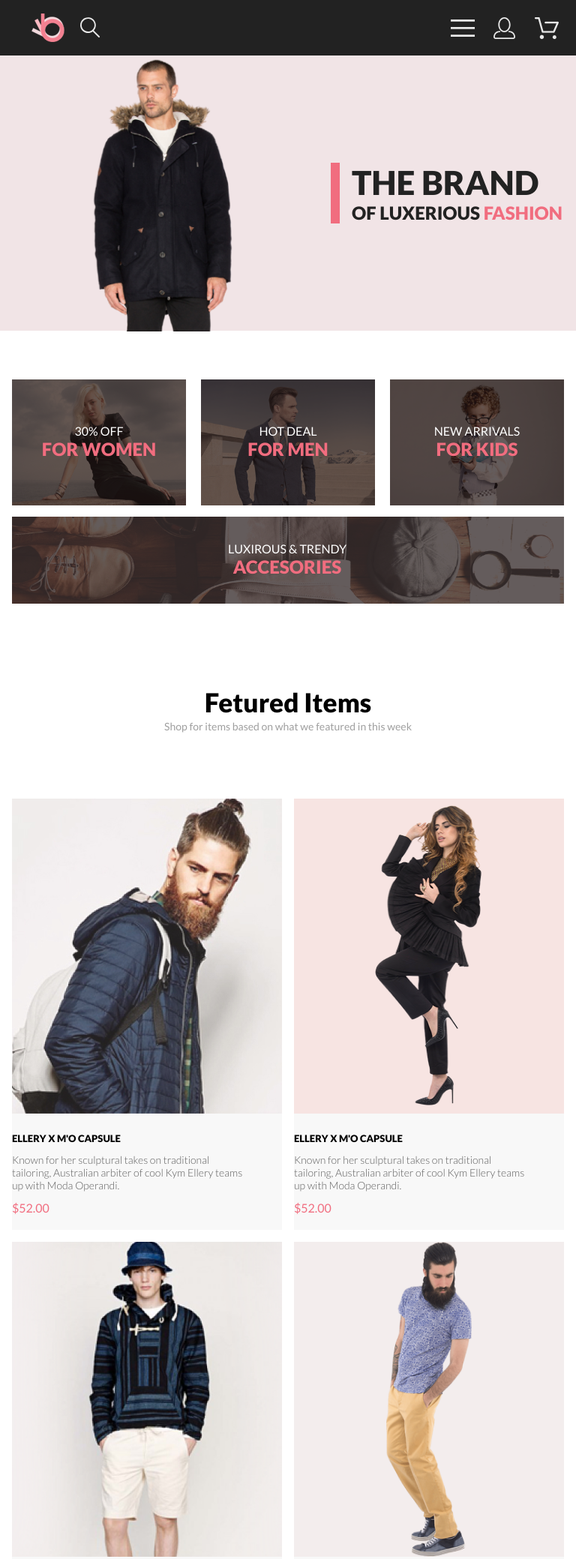
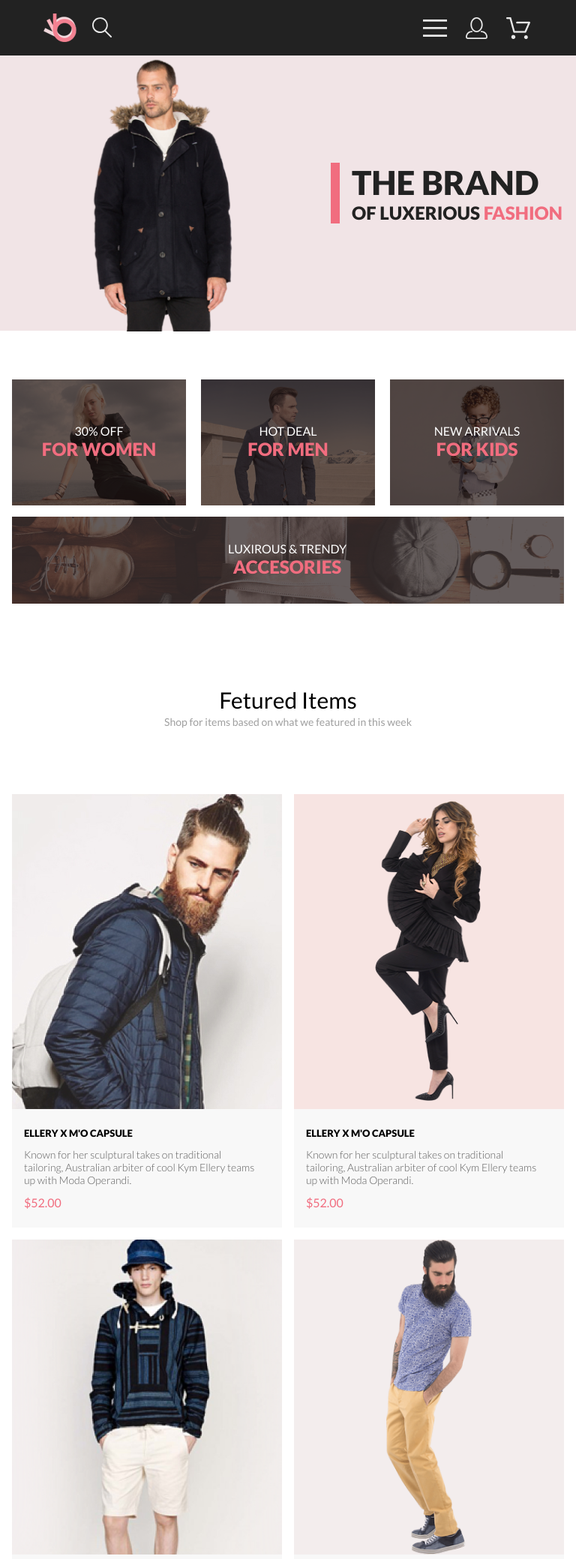
Before and after one commit to LimitEditions/HTML_SCC, a plain HTML site: page HomeWork_6/index.html in a window 768 px wide. Shown: the top 2079 px of the page at 75% size. Drawn offline with Linux system fonts and the light colour scheme.

Commit message:
домашнее задание 7

```diff
--- a/HomeWork_6/index.html
+++ b/HomeWork_6/index.html
@@ -8,18 +8,24 @@
   </head>
   <body>
     <header class="contener header__style">
+      <div class="header">
         <div class="logo">
           <a href="#"><img src="./img/logo.png" alt="logo" /></a>
-        <button class="button"><img src="./img/lupa.svg" alt="lupa" /></button>
+          <button class="button">
+            <img src="./img/lupa.svg" alt="lupa" />
+          </button>
         </div>
         <div class="navigation">
-        <button class="button"><img src="./img/menu.svg" alt="menu" /></button>
+          <button class="button">
+            <img src="./img/menu.svg" alt="menu" />
+          </button>
           <button class="button">
             <img src="./img/profile.svg" alt="profile" />
           </button>
           <button class="button">
             <img src="./img/basket.png" alt="basket" />
           </button>
+        </div>
       </div>
     </header>
     <main class="contener main__style">
--- a/HomeWork_6/style.css
+++ b/HomeWork_6/style.css
@@ -19,7 +19,7 @@ img {
 }
 
 .contener {
-  min-width: 1600px;
+  max-width: 1600px;
 }
 
 .header__style {
@@ -30,11 +30,21 @@ img {
   gap: 859px;
 }
 
+.header {
+  width: 1140px;
+  display: flex;
+  justify-content: space-between;
+  align-items: center;
+  margin-left: auto;
+  margin-right: auto;
+}
+
 .logo {
   display: flex;
   width: 111px;
-  margin-left: 230px;
   justify-content: space-between;
+  margin-left: 0;
+  margin-right: 0;
 }
 
 .button {
@@ -48,6 +58,8 @@ img {
   width: 159px;
   height: 29px;
   justify-content: space-between;
+  margin-left: 0;
+  margin-right: 0;
 }
 
 .main__style {
@@ -107,7 +119,7 @@ nav {
   position: relative;
 }
 
-.nav__ImgLarge{
+.nav__ImgLarge {
   position: relative;
 }
 
@@ -120,7 +132,7 @@ nav {
 .nav__Text {
   position: absolute;
   top: 105px;
-  left: 125px;
+  left: 103px;
   width: 154px;
   color: #fff;
   text-align: center;
@@ -135,47 +147,52 @@ nav {
   width: 160px;
 }
 
-.heading {
+.heading h3 {
   font-size: 30px;
   text-align: center;
   flex-direction: column;
-  & p {
+  font-weight: 400;
+}
+
+.heading p {
   color: #9f9f9f;
   font-size: 14px;
   margin-top: 6px;
-    margin-bottom: 48px;
-  }
 }
 
 .column {
   flex-direction: column;
+  gap: 48px;
 }
 
 .card {
+
   width: 360px;
   gap: 30px;
+  background: #f8f8f8;
 }
 
 .text__Card {
+  gap: 16px;
+  padding: 24px 16px;
+}
+.text__Card h4 {
     font-size: 13px;
     background: #f8f8f8;
-  padding-top: 25px;
-  & h3 {
+  }
+.text__Card h3 {
     margin: 16px 0;
     color: #5d5d5d;
     font-size: 14px;
     width: 315px;
     font-weight: 300;
   }
-  & p {
+.text__Card p {
     color: #f16d7f;
     font-size: 16px;
-    padding-bottom: 20px;
-  }
   }
 
 .btn {
-  margin-top: 48px;
   margin-bottom: 60px;
   width: 212px;
   height: 48px;
@@ -189,7 +206,7 @@ nav {
 
 @media (max-width: 1024px) and (min-width: 768px) {
   .contener {
-    min-width: 768px;
+    max-width: 768px;
   }
 
   .header__style {
@@ -197,8 +214,15 @@ nav {
     gap: 424px;
   }
 
+  .header{
+    max-width: 736px;
+    padding: 19px 32px;
+  }
+
   .logo {
     margin-left: 32px;
+    margin-left: 0;
+    margin-right: 0;
   }
 
   .navigation {
@@ -273,11 +297,9 @@ nav {
     left: 287px;
   }
 
-  .heading {
-    & p {
+  .heading p {
       margin-top: 3px;
       margin-bottom: 72px;
-    }
     }
 
   .column {
@@ -288,14 +310,12 @@ nav {
     gap: 16px;
   }
 
-  .text__Card {
-    & h3 {
+  .text__Card h3 {
     margin: 12px 0;
-    }
   }
 
   .btn {
     margin-top: 32px;
-    margin-bottom: 65px;
+    margin-bottom: 70px;
   }
 }
```
Lines whose indentation alone changed are shown as unchanged.
